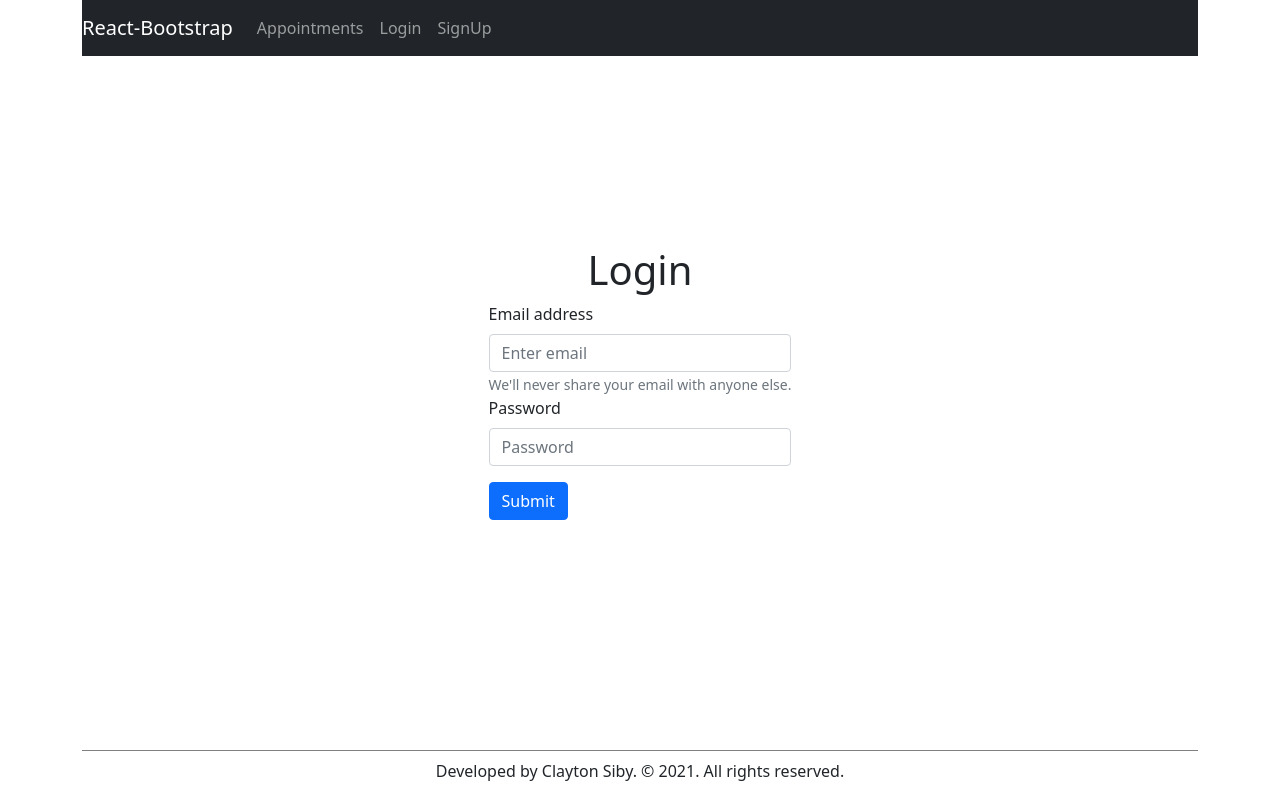
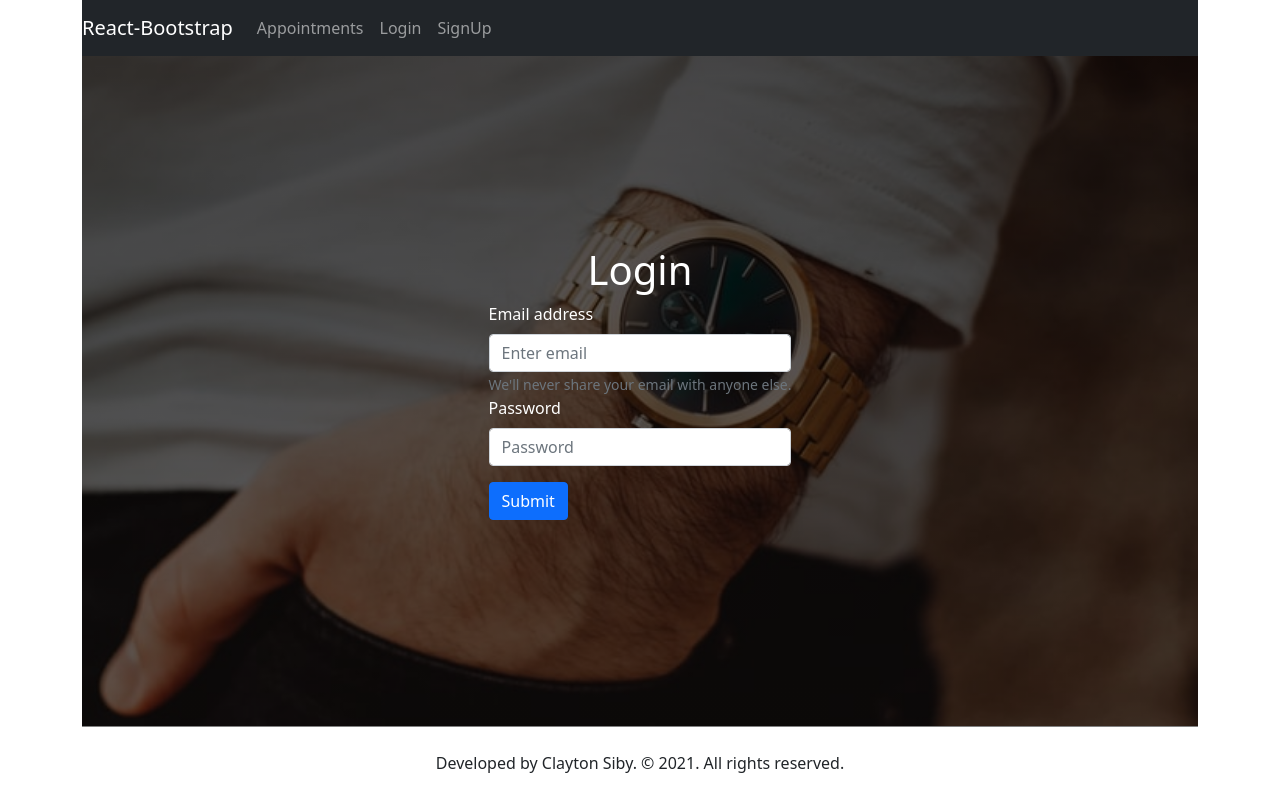
Before and after one commit to ClaytonSiby/the-gentleman-app, a React (Create React App) app: page /login in a window 1280 px wide. Built offline with nearby package versions, Linux system fonts and the light colour scheme.

Commit message:
Add background image for the login and signup pages

```diff
--- a/src/assets/scss/login.module.scss
+++ b/src/assets/scss/login.module.scss
@@ -6,4 +6,9 @@
   align-items: center;
   padding: 0;
   margin: 0;
+  color: #fff;
+  background: linear-gradient(rgba(0, 0, 0, .7), rgba(0, 0, 0, .6)),url('../images/bg_image.jpg');
+  background-position: center center;
+  background-size: cover;
+  background-repeat: no-repeat;
 }
--- a/src/assets/scss/signup.module.scss
+++ b/src/assets/scss/signup.module.scss
@@ -6,4 +6,9 @@
   align-items: center;
   padding: 0;
   margin: 0;
+  color: #fff;
+  background: linear-gradient(rgba(0, 0, 0, .7), rgba(0, 0, 0, .6)),url('../images/bg_image.jpg');
+  background-position: center center;
+  background-size: cover;
+  background-repeat: no-repeat;
 }
--- a/src/components/Footer.js
+++ b/src/components/Footer.js
@@ -2,7 +2,7 @@ import React from 'react';
 import styles from '../assets/scss/footer.module.scss';
 
 const Footer = () => (
-  <div className={`p-2 mt-4 text-center ${styles.footerContainer}`}>
+  <div className={`pt-4 text-center ${styles.footerContainer}`}>
     <p>Developed by Clayton Siby. &copy; 2021. All rights reserved.</p>
   </div>
 );
```
Also changed, not shown: src/assets/images/bg_image.jpg (added).
